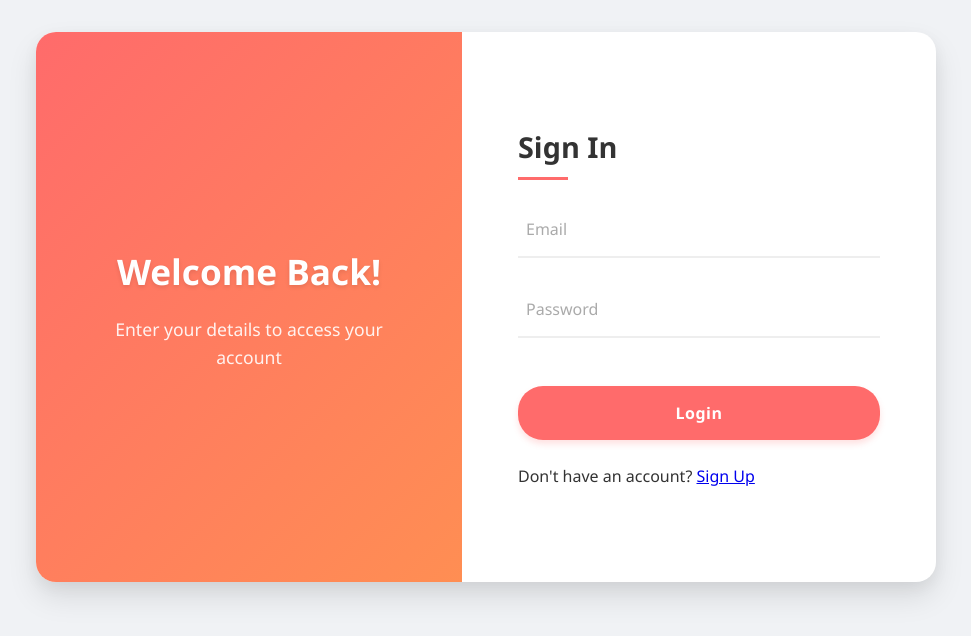
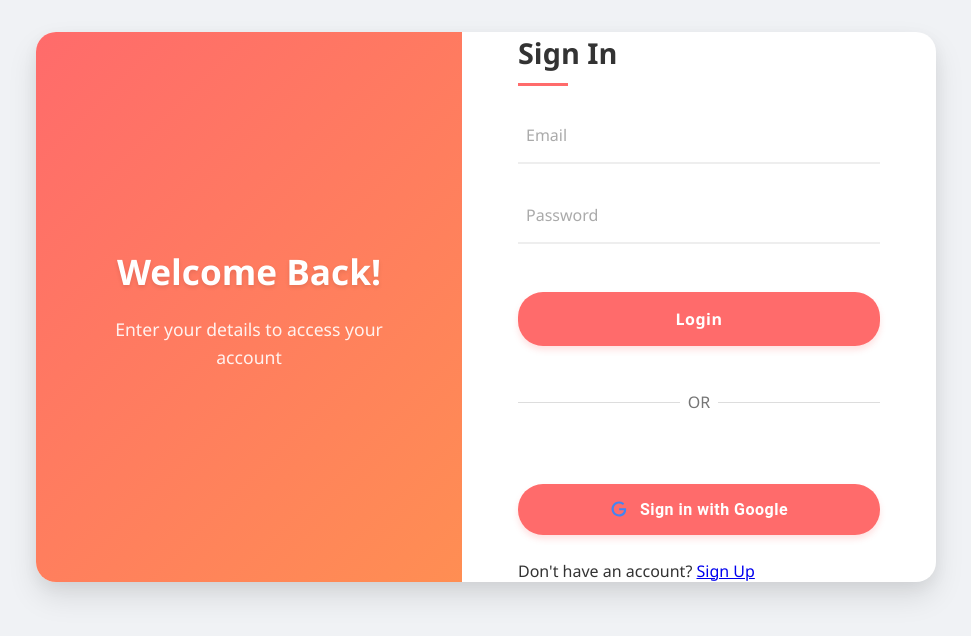
Before and after one commit to AmanCrafts/Menstrual-Health-Tracker, a React (Vite) app: page /signin in a window 1280 px wide. Shown: the top 636 px of the page, without its empty margins (154-1125 px from the left). Built offline with nearby package versions, Linux system fonts and the light colour scheme; no server answers.

Commit message:
Added Login with Google Functionality

```diff
--- /dev/null
+++ b/src/components/GoogleButton.jsx
@@ -0,0 +1,21 @@
+import React from 'react'
+import '../styles/googleButton.css'
+
+export default function GoogleButton({ onClick, text }) {
+    return (
+        <button
+            type="button"
+            className="google-button"
+            onClick={onClick}
+        >
+            <span className="google-icon">
+                <svg viewBox="0 0 24 24" width="18" height="18" xmlns="http://www.w3.org/2000/svg">
+                    <g transform="matrix(1, 0, 0, 1, 0, 0)">
+                        <path d="M21.35,11.1H12.18V13.83H18.69C18.36,17.64 15.19,19.27 12.19,19.27C8.36,19.27 5,16.25 5,12C5,7.9 8.2,4.73 12.2,4.73C15.29,4.73 17.1,6.7 17.1,6.7L19,4.72C19,4.72 16.56,2 12.1,2C6.42,2 2.03,6.8 2.03,12C2.03,17.05 6.16,22 12.25,22C17.6,22 21.5,18.33 21.5,12.91C21.5,11.76 21.35,11.1 21.35,11.1Z" fill="#4285F4" />
+                    </g>
+                </svg>
+            </span>
+            {text}
+        </button>
+    )
+}
--- a/src/contexts/AuthContext.jsx
+++ b/src/contexts/AuthContext.jsx
@@ -6,7 +6,9 @@ import {
   sendPasswordResetEmail,
   updateEmail as firebaseUpdateEmail,
   updatePassword as firebaseUpdatePassword,
-  onAuthStateChanged
+  onAuthStateChanged,
+  GoogleAuthProvider,
+  signInWithPopup
 } from "firebase/auth"
 import { auth } from "../configs/firebase.jsx"
 
@@ -22,6 +24,11 @@ export function AuthProvider({ children }) {
 
   function login(email, password) {
     return signInWithEmailAndPassword(auth, email, password)
+  }
+
+  function signInWithGoogle() {
+    const provider = new GoogleAuthProvider()
+    return signInWithPopup(auth, provider)
   }
 
   function logout() {
@@ -53,6 +60,7 @@ export function AuthProvider({ children }) {
     currentUser,
     login,
     signup,
+    signInWithGoogle,
     logout,
     resetPassword,
     updateEmail,
--- a/src/pages/Signin.jsx
+++ b/src/pages/Signin.jsx
@@ -2,12 +2,13 @@ import React, { useRef, useState } from 'react'
 import { useAuth } from '../contexts/useAuth.jsx'
 import { useNavigate } from 'react-router-dom'
 import Alert from '../components/Alert.jsx'
+import GoogleButton from '../components/GoogleButton.jsx'
 import '../styles/signin.css'
 
 const Signin = () => {
   const emailRef = useRef()
   const passwordRef = useRef()
-  const { login } = useAuth()
+  const { login, signInWithGoogle } = useAuth()
   const [error, setError] = useState("")
   const [success, setSuccess] = useState("")
   const [loading, setLoading] = useState(false)
@@ -26,7 +27,7 @@ const Signin = () => {
         navigate("/")
       }, 1500)
     } catch (error) {
-      // Handle specific Firebase errors with user-friendly messages
+
       if (error.code === 'auth/user-not-found' || error.code === 'auth/wrong-password') {
         setError("Incorrect email or password")
       } else if (error.code === 'auth/invalid-email') {
@@ -41,6 +42,28 @@ const Signin = () => {
         setError("Failed to sign in. Please try again")
       }
       console.error("Login error:", error.code, error.message)
+    } finally {
+      setLoading(false)
+    }
+  }
+
+  async function handleGoogleSignIn() {
+    setError("")
+    setSuccess("")
+
+    try {
+      setLoading(true)
+      await signInWithGoogle()
+      navigate("/signup")
+    } catch (error) {
+      if (error.code === 'auth/popup-closed-by-user') {
+        setError("Sign-in cancelled by user")
+      } else if (error.code === 'auth/network-request-failed') {
+        setError("Network error. Please check your internet connection")
+      } else {
+        setError("Failed to sign in with Google. Please try again")
+        console.error("Google sign-in error:", error.code, error.message)
+      }
     } finally {
       setLoading(false)
     }
@@ -62,6 +85,11 @@ const Signin = () => {
           <button type="submit" disabled={loading}>
             {loading ? "Signing In..." : "Login"}
           </button>
+          <div className="divider">OR</div>
+          <GoogleButton
+            onClick={handleGoogleSignIn}
+            text="Sign in with Google"
+          />
           <p>Don't have an account? <a href="/signup">Sign Up</a></p>
         </form>
       </div>
--- a/src/pages/Signup.jsx
+++ b/src/pages/Signup.jsx
@@ -2,12 +2,14 @@ import React, { useRef, useState } from "react"
 import { useAuth } from "../contexts/useAuth.jsx"
 import { useNavigate } from "react-router-dom"
 import Alert from "../components/Alert.jsx"
+import GoogleButton from "../components/GoogleButton.jsx"
+import "../styles/signup.css"
 
 export default function Signup() {
     const emailRef = useRef()
     const passwordRef = useRef()
     const confirmpassRef = useRef()
-    const { signup } = useAuth()
+    const { signup, signInWithGoogle } = useAuth()
     const [error, setError] = useState("")
     const [success, setSuccess] = useState("")
     const [loading, setLoading] = useState(false)
@@ -53,6 +55,28 @@ export default function Signup() {
         }
     }
 
+    async function handleGoogleSignUp() {
+        setError("")
+        setSuccess("")
+
+        try {
+            setLoading(true)
+            await signInWithGoogle()
+            navigate("/signin")
+        } catch (error) {
+            if (error.code === 'auth/popup-closed-by-user') {
+                setError("Sign-up cancelled by user")
+            } else if (error.code === 'auth/network-request-failed') {
+                setError("Network error. Please check your internet connection")
+            } else {
+                setError("Failed to sign up with Google. Please try again")
+                console.error("Google sign-up error:", error.code, error.message)
+            }
+        } finally {
+            setLoading(false)
+        }
+    }
+
     return (
         <>
             <div className="split-form">
@@ -72,6 +96,11 @@ export default function Signup() {
                         <button type="submit" disabled={loading}>
                             {loading ? "Creating Account..." : "Sign Up"}
                         </button>
+                        <div className="divider">OR</div>
+                        <GoogleButton
+                            onClick={handleGoogleSignUp}
+                            text="Sign up with Google"
+                        />
                         <p>Already have an account? <a href="/signin">Login</a></p>
                     </form>
                 </div>
--- /dev/null
+++ b/src/styles/googleButton.css
@@ -0,0 +1,62 @@
+.google-button {
+  display: flex;
+  align-items: center;
+  justify-content: center;
+  background-color: white;
+  color: #757575;
+  border: 1px solid #ddd;
+  border-radius: 25px;
+  font-family: 'Roboto', Arial, sans-serif;
+  font-size: 14px;
+  font-weight: 500;
+  padding: 12px 16px;
+  cursor: pointer;
+  width: 100%;
+  margin-top: 1rem;
+  transition: background-color 0.3s, box-shadow 0.3s;
+}
+
+.google-button:hover {
+  background-color: #f8f8f8;
+  box-shadow: 0 1px 3px rgba(0, 0, 0, 0.12);
+}
+
+.google-button:active {
+  background-color: #eee;
+}
+
+.google-icon {
+  display: inline-flex;
+  align-items: center;
+  justify-content: center;
+  margin-right: 12px;
+}
+
+.google-button svg {
+  width: 18px;
+  height: 18px;
+}
+
+/* Divider styles */
+.divider {
+  display: flex;
+  align-items: center;
+  text-align: center;
+  margin: 20px 0;
+  color: #757575;
+}
+
+.divider::before,
+.divider::after {
+  content: '';
+  flex: 1;
+  border-bottom: 1px solid #ddd;
+}
+
+.divider::before {
+  margin-right: .5em;
+}
+
+.divider::after {
+  margin-left: .5em;
+}
```
